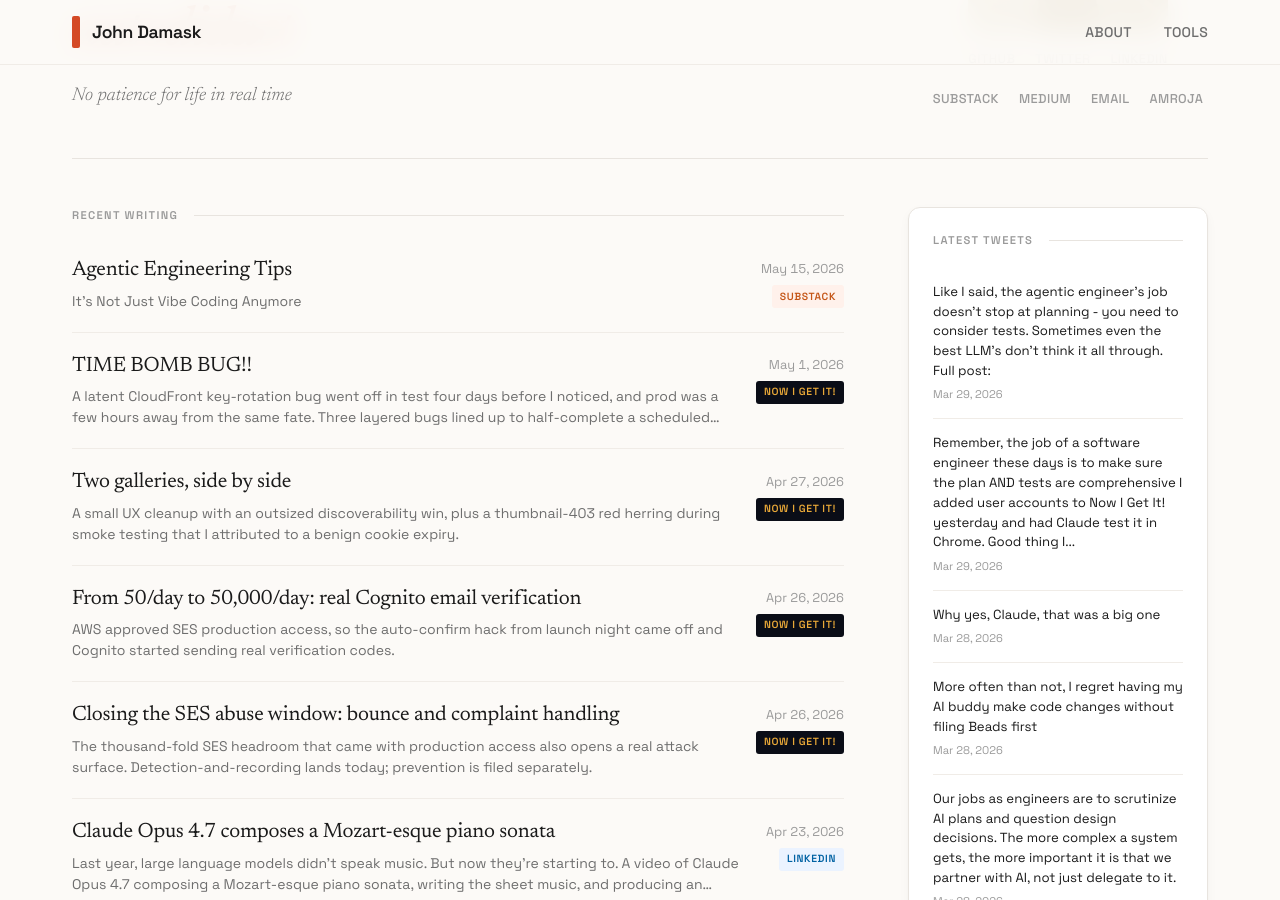
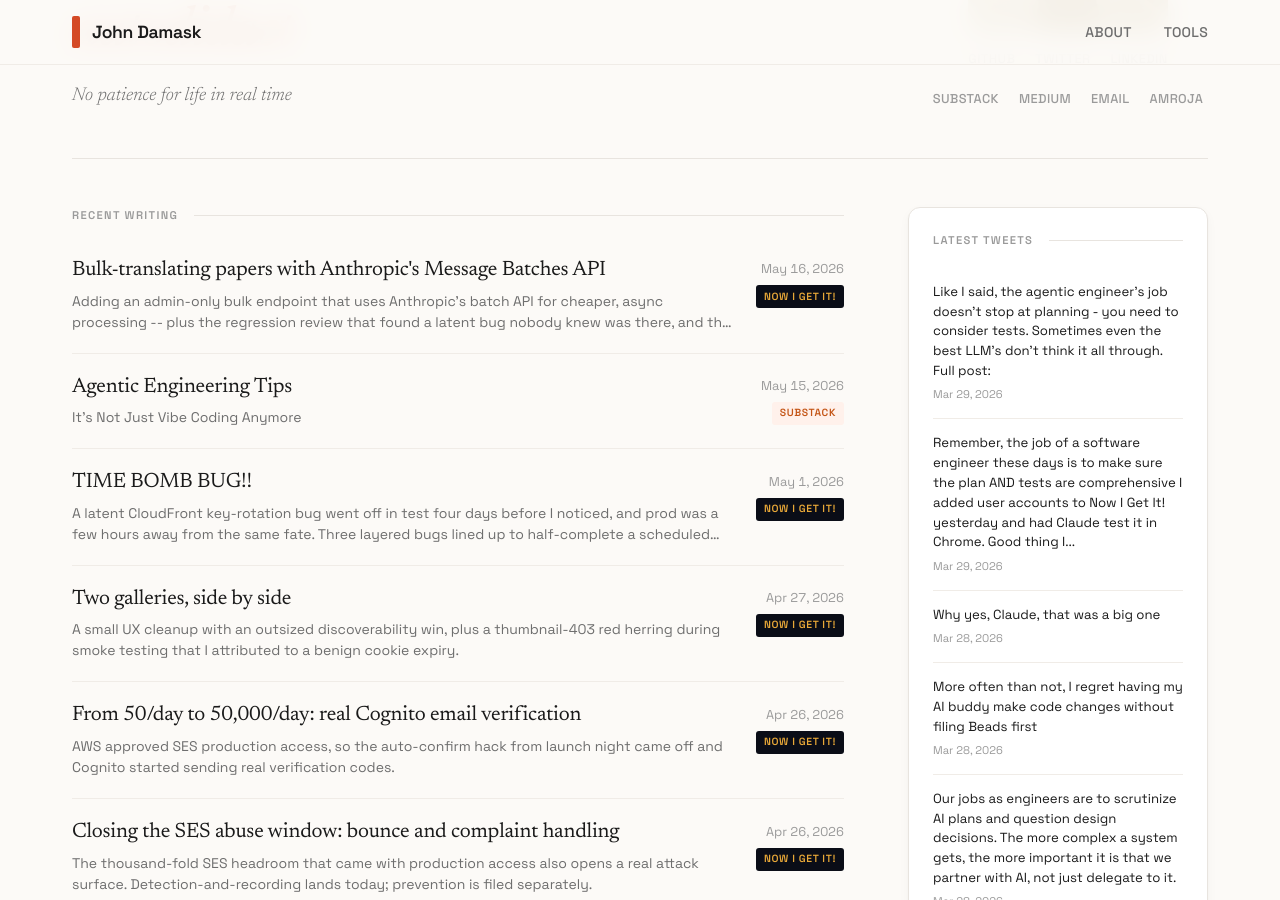
Before and after one commit to jbdamask/jbdamask.github.io, a Jekyll site: the page built from index.html, in a window 1280 px wide and 900 px high, scrolled down 336 px. Built offline with Jekyll 4.4.1, drawn with Linux system fonts in a browser that asks for light colours; the list of posts is cut into pages by our own code.

Commit message:
Update Now I Get It posts

```diff
--- a/_data/nowigetit-posts.yml
+++ b/_data/nowigetit-posts.yml
@@ -2,6 +2,14 @@
 # Fetches RSS feed and merges with existing posts
 # This preserves older posts not in the RSS feed
 
+- title: Bulk-translating papers with Anthropic's Message Batches API
+  source: nowigetit
+  url: https://nowigetit.us/blog/bulk-translating-papers-with-anthropics-message-ba.html
+  date: '2026-05-16'
+  excerpt: Adding an admin-only bulk endpoint that uses Anthropic's batch API for
+    cheaper, async processing -- plus the regression review that found a latent bug
+    nobody knew was there, and the 504 that wasn't ac...
+  image: ''
 - title: TIME BOMB BUG!!
   source: nowigetit
   url: https://nowigetit.us/blog/time-bomb-bug.html
```
